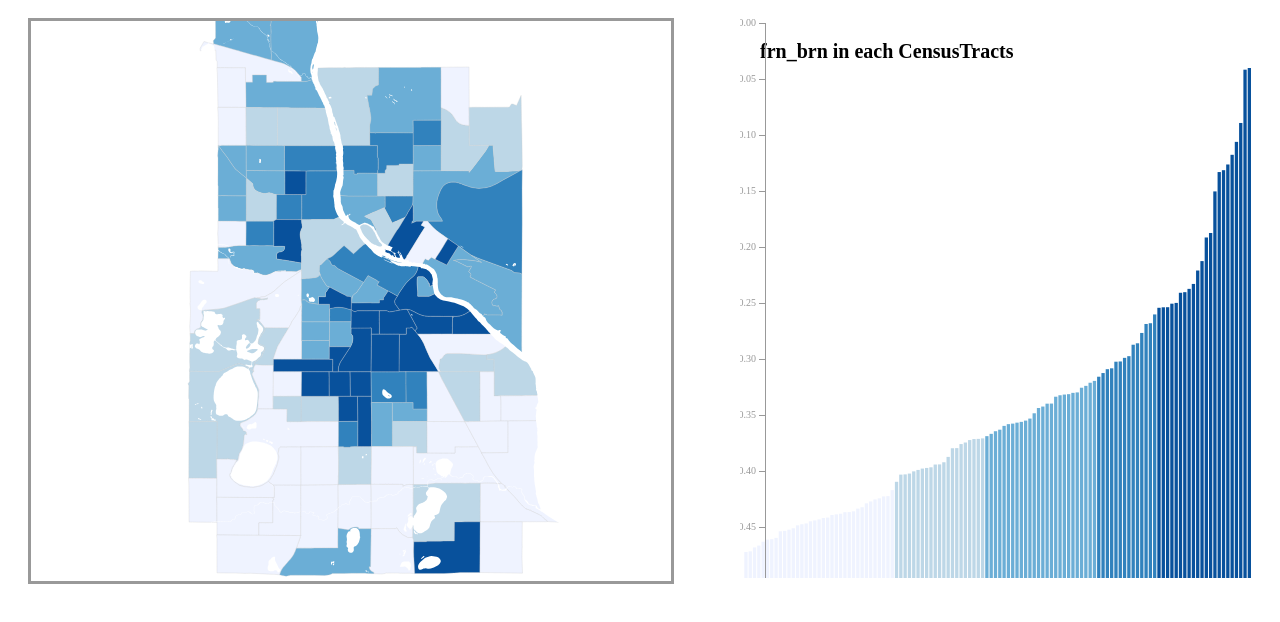
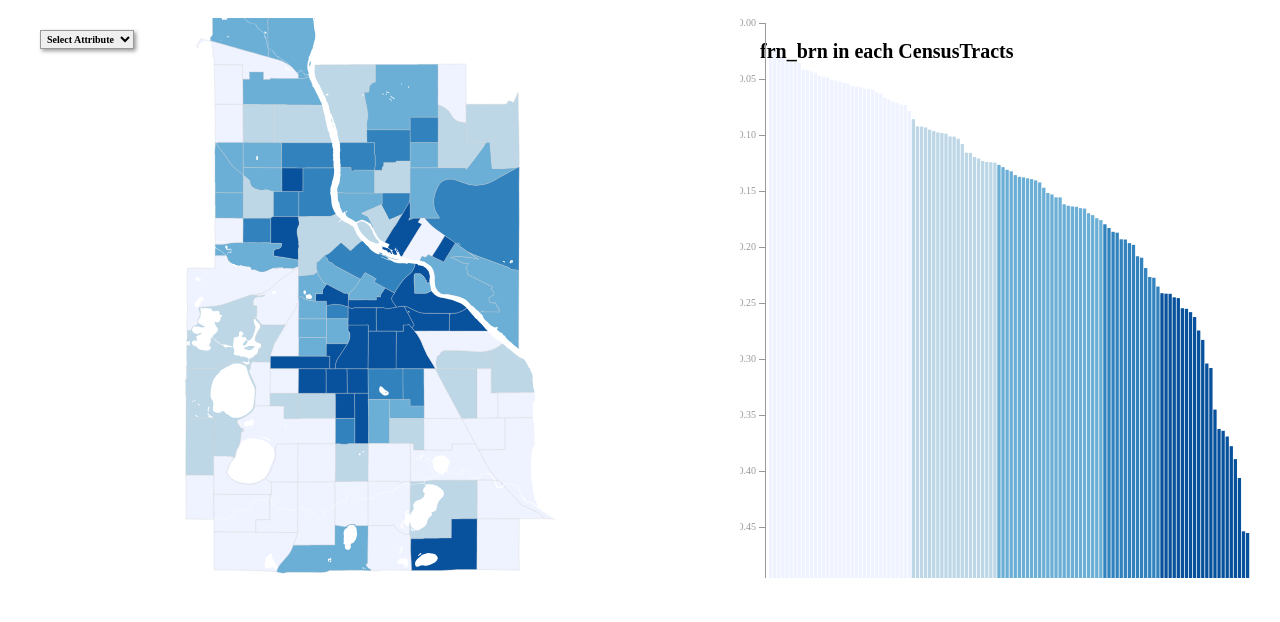
Before and after one commit to swalljasper/d3-lab, a plain HTML site: page index.html in a window 1280 px wide. Drawn offline with Linux system fonts and the light colour scheme.

Commit message:
help troubleshoot

```diff
--- a/css/style.css
+++ b/css/style.css
@@ -1,5 +1,4 @@
 .map {
-    border: medium solid #999;
     margin: 10px 0 0 20px;
 }
 
@@ -58,3 +57,20 @@
 	stroke-width: 0.3px;
 	stroke-linecap: round;
 }
+
+.dropdown {
+	position: absolute;
+	top: 30px;
+	left: 40px;
+	z-index: 10;
+	font-family: Futura;
+	font-size: 10px;
+	font-weight: bold;
+	padding: 2px;
+	border: 1px solid #999;
+	box-shadow: 2px 2px 4px #999;
+}
+
+option {
+	font-weight: normal;
+}
--- a/js/main.js
+++ b/js/main.js
@@ -2,6 +2,19 @@
 
 	var attrArray = ["frn_brn", "pvrty", "rent", "unemp", "unins"];
 	var expressed = attrArray[0];
+
+	var chartWidth = window.innerWidth * 0.4,
+		chartHeight = 560,
+		leftPadding = 25,
+		rightPadding = 2,
+		topBottemPadding = 5,
+		chartInnerWidth = chartWidth - leftPadding - rightPadding,
+		chartInnerHeight = chartHeight - topBottemPadding * 2,
+		translate = "translate(" + leftPadding + "," + topBottemPadding + ")";
+
+	var yScale = d3.scale.linear()
+		.range([0, chartHeight])
+		.domain([0, .5]);
 
 
 window.onload = setMap();
@@ -54,6 +67,7 @@ function setMap(){
         	.attr("class", "lakesRivers")
         	.attr("d", path);
 
+        createDropdown(csvData);
 
 
 	}
@@ -167,15 +181,6 @@ function choropleth(props, colorScale){
 
 function setChart(csvData, colorScale){
 
-	var chartWidth = window.innerWidth * 0.4,
-		chartHeight = 560,
-		leftPadding = 25,
-		rightPadding = 2,
-		topBottemPadding = 5,
-		chartInnerWidth = chartWidth - leftPadding - rightPadding,
-		chartInnerHeight = chartHeight - topBottemPadding * 2,
-		translate = "translate(" + leftPadding + "," + topBottemPadding + ")";
-
 	var chart = d3.select("body")
 		.append("svg")
 		.attr("width", chartWidth)
@@ -188,10 +193,6 @@ function setChart(csvData, colorScale){
 		.attr("height", "chartInnerHeight")
 		.attr("transform", "translate");
 
-	var yScale = d3.scale.linear()
-		.range([0, chartHeight])
-		.domain([0, .5]);
-
 	var bars = chart.selectAll(".bars")
 		.data(csvData)
 		.enter()
@@ -203,18 +204,7 @@ function setChart(csvData, colorScale){
 			return "bars " + d.ID;
 		})
 		.attr("width", chartWidth/ csvData.length - 1)
-		.attr("x", function(d, i){
-			return i * (chartWidth / csvData.length);
-		})
-		.attr("height", function(d){
-			return yScale(parseFloat(d[expressed]));
-		})
-		.attr("y", function(d){
-			return chartHeight - yScale(parseFloat(d[expressed]));
-		})
-		.style("fill", function(d){
-			return choropleth(d, colorScale);
-		});
+
 
 	var chartTitle = chart.append("text")
 		.attr("x", 20)
@@ -230,6 +220,8 @@ function setChart(csvData, colorScale){
 		.attr("class", "axis")
 		.attr("transform", translate)
 		.call(yAxis)
+
+	updateChart(bars, csvData.length, colorScale);
 
 	// var xValue = function(d){
 	// 	console.log()
@@ -255,6 +247,74 @@ function setChart(csvData, colorScale){
 	// 	}
  };
 
+ function createDropdown(csvData){
+ 	var dropdown = d3.select("body")
+ 		.append("select")
+ 		.attr("class", "dropdown")
+ 		.on("change", function(){
+ 			changeAttribute(this.value, csvData)
+ 		});
+
+ 	var titleOption = dropdown.append("option")
+ 		.attr("class", "titleOption")
+ 		.attr("disabled", "true")
+ 		.text("Select Attribute");
+
+ 	var attrOptions = dropdown.selectAll("attrOptions")
+ 		.data(attrArray)
+ 		.enter()
+ 		.append("option")
+ 		.attr("value", function(d){ return d })
+ 		.text(function(d){ return d });
+ };
+
+ function changeAttribute(attribute, csvData){
+ 	expressed = attribute;
+
+ 	var colorScale = makeColorScale(csvData);
+
+ 	var zones = d3.selectAll(".zones")
+ 		.style("fill", function(d){
+ 			return choropleth(d.properties, colorScale)
+ 		})
+
+ 	var bars = d3.selectAll(".bar")
+ 		.sort(function(a, b){
+ 			return b[expressed] - a[expressed];
+ 		})
+
+ 	updateChart(bars, csvData.length, colorScale)
+
+ }
+
+function updateChart(bars, n, colorScale){
+	bars.attr("x", function(d, i){
+		return i * (chartInnerWidth / n) + leftPadding;
+	})
+	.attr("height", function(d, i){
+		return 560 - yScale(parseFloat(d[expressed]));
+	})
+	.attr("y", function(d, i){
+		return yScale(parseFloat(d[expressed])) + topBottemPadding;
+	})
+	.style("fill", function(d){
+		return choropleth(d, colorScale);
+	});
+
+ 	// 	.attr("x", function(d, i){
+		// 	return i * (chartWidth / csvData.length);
+		// })
+		// .attr("height", function(d){
+		// 	return yScale(parseFloat(d[expressed]));
+		// })
+		// .attr("y", function(d){
+		// 	return chartHeight - yScale(parseFloat(d[expressed]));
+		// })
+		// .style("fill", function(d){
+		// 	return choropleth(d, colorScale);
+		// });
+}
+
 
 
 })();
```
